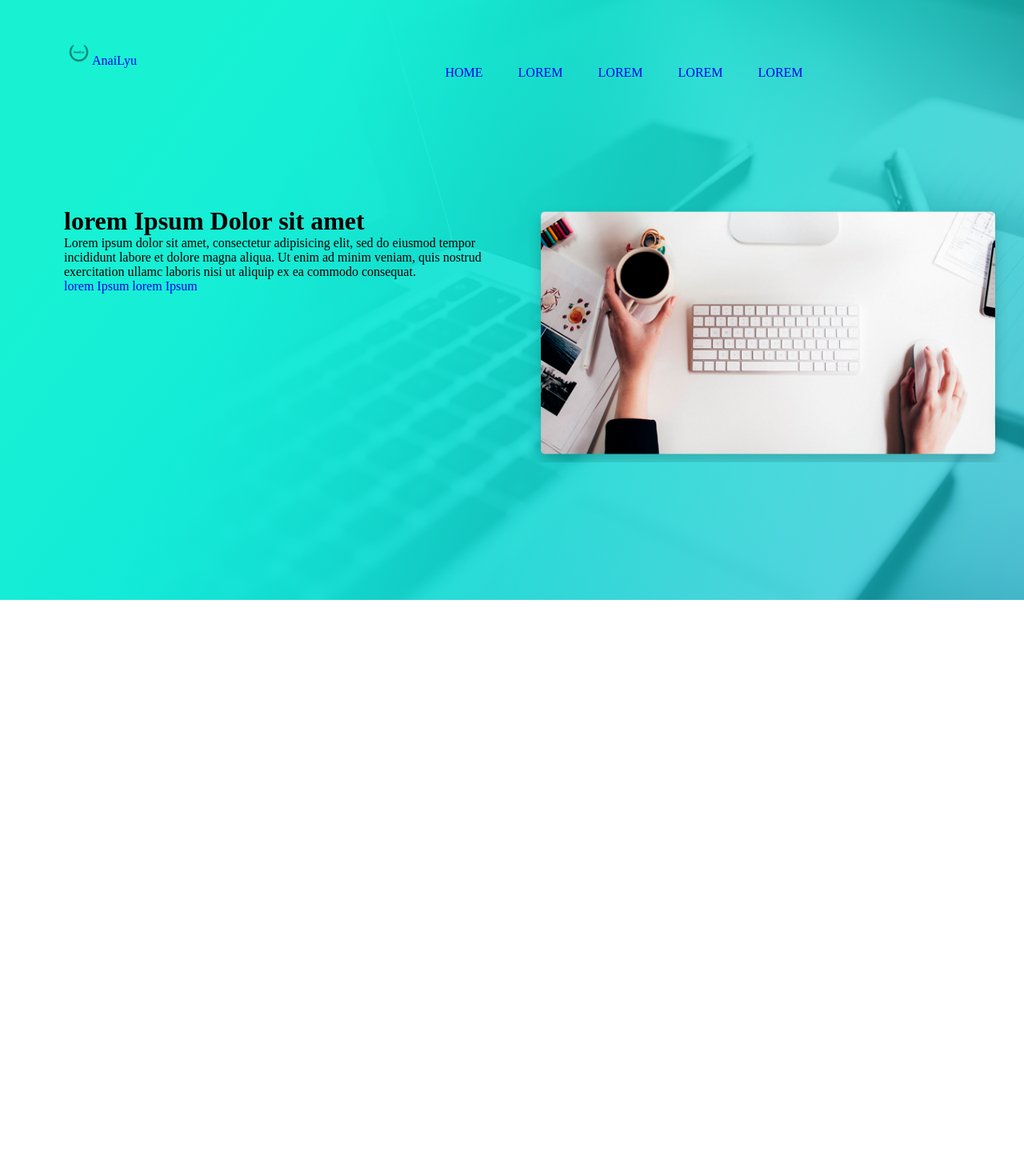
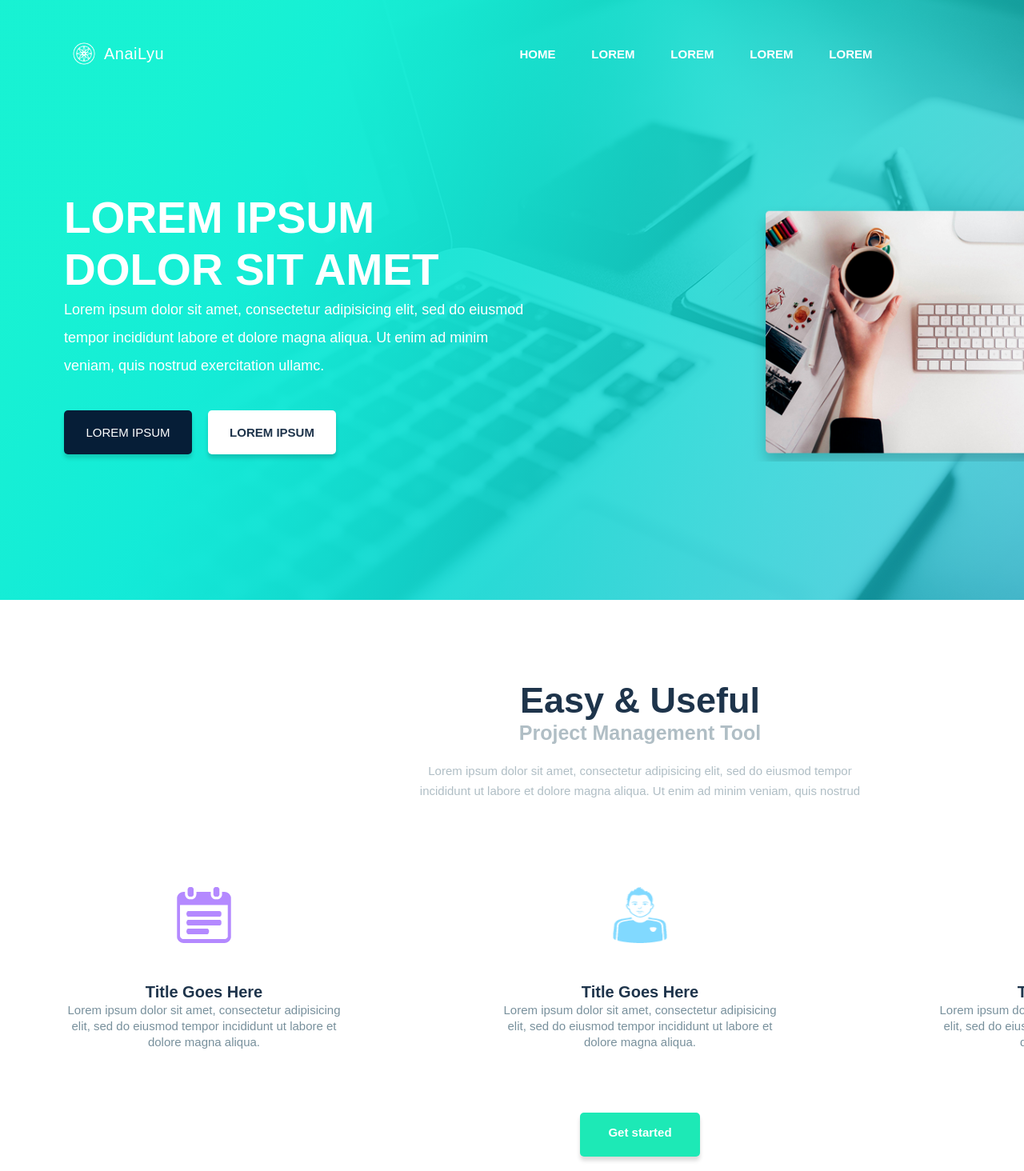
Before and after one commit to AnaiLyu/AnaiLyu.github.io, a plain HTML site: page Portfolio/index.html in a window 1280 px wide. Shown: the top 1464 px of the page at 80% size. Before the commit the page ends 800 px from the top, so only its background shows below. Drawn offline with Linux system fonts and the light colour scheme; a web font is replaced by a local one.

Commit message:
Обновлена часть сайта портф.

```diff
--- a/Portfolio/index.html
+++ b/Portfolio/index.html
@@ -11,7 +11,8 @@
 			<div class="header_container">
 				<nav>
 					<div class="header_logo">
-					<a href="index.html"><img src="img/logo.png" alt="logo">AnaiLyu</a>
+						<a href="index.html"><img src="img/logo1.png" alt="logo"></a>
+						<a href="index.html">AnaiLyu</a>
 					</div>
 					<div class="header_menu">
 						<a href="#">Home</a>
@@ -19,16 +20,14 @@
 						<a href="#">Lorem</a>
 						<a href="#">Lorem</a>
 						<a href="#">Lorem</a>
-
 					</div>
+					<div></div>
 				</nav>
-
-
 
 				<div class="header_content">
 					<div class="header_text">
 						<h1>lorem Ipsum Dolor sit amet</h1>
-						<p>Lorem ipsum dolor sit amet, consectetur adipisicing elit, sed do eiusmod tempor incididunt labore et dolore magna aliqua. Ut enim ad minim veniam, quis nostrud exercitation ullamc laboris nisi ut aliquip ex ea commodo consequat.</p>
+						<p>Lorem ipsum dolor sit amet, consectetur adipisicing elit, sed do eiusmod tempor incididunt labore et dolore magna aliqua. Ut enim ad minim veniam, quis nostrud exercitation ullamc.</p>
 						<div class="header_text-button">
 							<a href="#">lorem Ipsum</a>
 							<a href="#">lorem Ipsum</a>
@@ -45,10 +44,31 @@
 					</div>
 				</div>
 			</div>
-
-
 		</header>
 
+		<div class="easy-useful">
+			<h1>Easy & Useful</h1>
+			<h3>Project Management Tool</h3>
+			<p>Lorem ipsum dolor sit amet, consectetur adipisicing elit, sed do eiusmod tempor incididunt ut labore et dolore magna aliqua. Ut enim ad minim veniam, quis nostrud</p>
+			<div class="easy-useful_cards">
+				<div class="easy-useful_card">
+					<img src="img/card1.png" alt="image-card">
+					<h3>Title Goes Here</h3>
+					<p>Lorem ipsum dolor sit amet, consectetur adipisicing elit, sed do eiusmod tempor incididunt ut labore et dolore magna aliqua.</p>
+				</div>
+				<div class="easy-useful_card">
+					<img src="img/card2.png" alt="image-card">
+					<h3>Title Goes Here</h3>
+					<p>Lorem ipsum dolor sit amet, consectetur adipisicing elit, sed do eiusmod tempor incididunt ut labore et dolore magna aliqua.</p>
+				</div>
+				<div class="easy-useful_card">
+					<img src="img/card3.png" alt="image-card">
+					<h3>Title Goes Here</h3>
+					<p>Lorem ipsum dolor sit amet, consectetur adipisicing elit, sed do eiusmod tempor incididunt ut labore et dolore magna aliqua.</p>
+				</div>
+			</div>
+			<a href="#">Get started</a>
+		</div>
 
 
 
--- a/Portfolio/style.css
+++ b/Portfolio/style.css
@@ -4,7 +4,7 @@
 	padding: 0;
 }
 body{
-
+	font-family: Raleway, sans-serif;
 }
 a{
 	text-decoration: none;
@@ -12,11 +12,6 @@ a{
 .container{
 	width: 1600px;
 	margin: 0 auto;
-/*	display: -webkit-flex;
-	display: -moz-flex;
-	display: -ms-flex;
-	display: -o-flex;
-	display: flex;*/
 }
 header{
 	height: 750px;
@@ -47,46 +42,127 @@ header:after{
 }
 .header_container nav{
 	margin-bottom: 158px;
-}
-.header_logo{
-	width: 180px;
-	height: 30px;
-}
-.header_logo a{
-	text-align: center;
-}
-.header_menu{
-	text-align: center;
-}
-.header_menu a{
-	padding-right: 40px;
-	text-transform: uppercase;
-}
-
-
-
-
-.header_content{
-	width: 1461px;
-	height: 354px;
-	/*margin: 0 auto;*/
 	display: -webkit-flex;
 	display: -moz-flex;
 	display: -ms-flex;
 	display: -o-flex;
 	display: flex;
+	justify-content: space-between;
+}
+.header_logo{
+	display: -webkit-flex;
+	display: -moz-flex;
+	display: -ms-flex;
+	display: -o-flex;
+	display: flex;
+	-ms-align-items: center;
+	align-items: center;
+	width: 140px;
+	height: 30px;
+}
+.header_logo a{
+	color: #ffffff;
+	-ms-align-items: center;
+	align-items: center;
+	letter-spacing: 0.5px;
+	font-size: 20px;
+	font-weight: 400;
+	line-height: 15px;
+}
+.header_logo a img{
+	width: 30px;
+	height: 30px;
+	margin: 0 10px;
+}
+.header_menu{
+	display: -webkit-flex;
+	display: -moz-flex;
+	display: -ms-flex;
+	display: -o-flex;
+	display: flex;
+	-ms-align-items: center;
+	align-items: center;
+	text-align: center;
+	justify-content: space-between;
+	width: 441px;
+}
+.header_menu a{
+	color: #fff;
+	text-transform: uppercase;
+	font-size: 15px;
+	font-weight: 600;
+	line-height: 25px;
+}
+.header_menu a:hover{
+	color: rgba(6, 30, 55, 0.9);
+}
+
+.header_content{
+	width: 1461px;
+	height: 354px;
+	display: -webkit-flex;
+	display: -moz-flex;
+	display: -ms-flex;
+	display: -o-flex;
+	display: flex;
+	justify-content: space-between;
 }
 .header_text{
 	width: 580px;
 	height: 223px;
+	color: #ffffff;
 }
-.header_button{
+.header_text h1{
+	text-transform: uppercase;
+	font-size: 55px;
+	font-weight: 700;
+	line-height: 65px;
+	width: 471px;
+}
+.header_text p{
+	font-size: 18px;
+	font-weight: 400;
+	line-height: 35px;
+	width: 580px;
+}
+.header_text-button{
+	display: -webkit-flex;
+	display: -moz-flex;
+	display: -ms-flex;
+	display: -o-flex;
+	display: flex;
+	justify-content: space-between;
 	width: 340px;
+	margin-top: 38px;
+}
+.header_text-button a{
+	color: rgba(6, 30, 55, 0.9);
+	font-size: 15px;
+	font-weight: 700;
+	line-height: 55px;
+	text-align: center;
+	text-transform: uppercase;
+	border-radius: 5px;
+	background-color: #ffffff;
+	box-shadow: 0px 5px 5px 0px rgba(0, 0, 0, 0.15);
+	width: 160px;
+	height: 55px;
+}
+.header_text-button a:first-child{
+	color: #ffffff;
+	font-size: 15px;
+	font-weight: 400;
+	line-height: 55px;
+	text-align: center;
+	border-radius: 5px;
+	background-color: #061e37;
+	box-shadow: 0px 5px 5px 0px rgba(0, 0, 0, 0.15);
+	width: 160px;
 	height: 55px;
 }
 
-
 .header_video{
+	align-self: center;
 	width: 600px;
 	height: 320px;
 	background: url(img/Rounded_Rectangle.png) no-repeat;
@@ -94,3 +170,74 @@ header:after{
 	background-size: cover;
 	position: relative;
 }
+
+
+
+.easy-useful{
+	width: 1434px;
+	height: 611px;
+	margin: 100px auto;
+	text-align: center;
+}
+
+.easy-useful h1{
+	color: rgba(6, 30, 55, 0.9);
+	font-size: 45px;
+	font-weight: 600;
+}
+.easy-useful h3{
+	color: #b0bec5;
+	font-size: 25px;
+	font-weight: 600;
+}
+.easy-useful > p{
+	color: #b0bec5;
+	font-size: 15px;
+	font-weight: 400;
+	line-height: 25px;
+	width: 555px;
+	height: 61px;
+	margin: 20px auto 97px;
+}
+.easy-useful_cards{
+	display: -webkit-flex;
+	display: -moz-flex;
+	display: -ms-flex;
+	display: -o-flex;
+	display: flex;
+	justify-content: space-between;
+	margin-bottom: 78px;
+}
+.easy-useful_card{
+	width: 344px;
+	height: 204px;
+}
+.easy-useful_card img{
+	width: 68px;
+	height: 70px;
+	margin-bottom: 45px;
+}
+.easy-useful_card h3{
+	color: rgba(6, 30, 55, 0.9);
+	font-size: 20px;
+	font-weight: 600;
+	line-height: 25px;
+}
+.easy-useful_card p{
+	color: #78909c;
+	font-size: 15px;
+	font-weight: 400;
+	line-height: 20px;
+}
+.easy-useful a{
+	border-radius: 5px;
+	background-color: #1de9b6;
+	box-shadow: 0px 5px 5px 0px rgba(0, 0, 0, 0.15);
+	width: 150px;
+	height: 55px;
+	color:#ffffff;
+	font-size: 15px;
+	font-weight: 700;
+	line-height: 50px;
+	display: inline-block;
+}
```
Also changed, not shown: Portfolio/img/card1.png (added), Portfolio/img/card2.png (added), Portfolio/img/card3.png (added), Portfolio/img/logo.png (deleted), Portfolio/img/logo1.png (added), Portfolio/img/logo2.png (added). Lines whose indentation alone changed are shown as unchanged.
